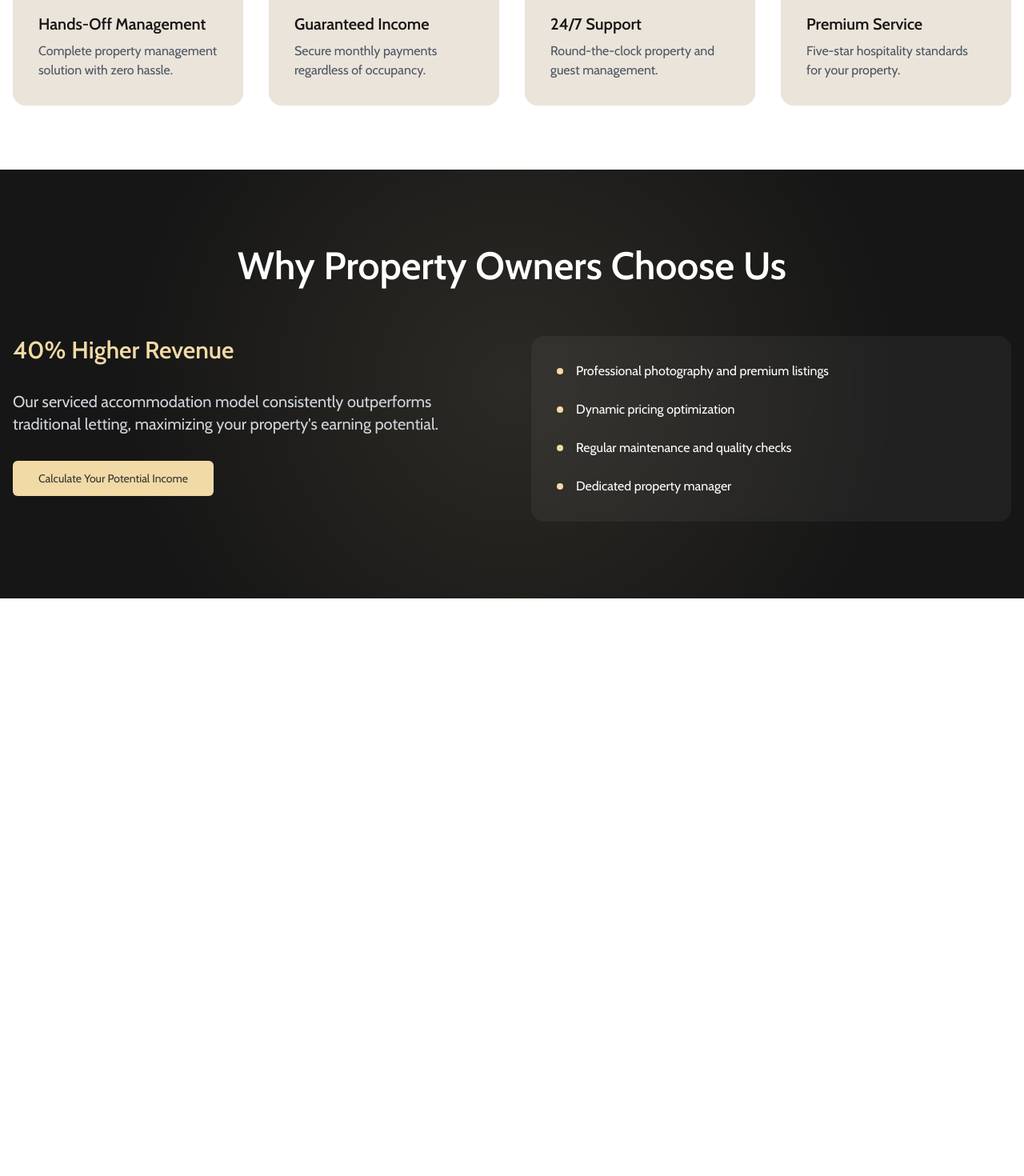
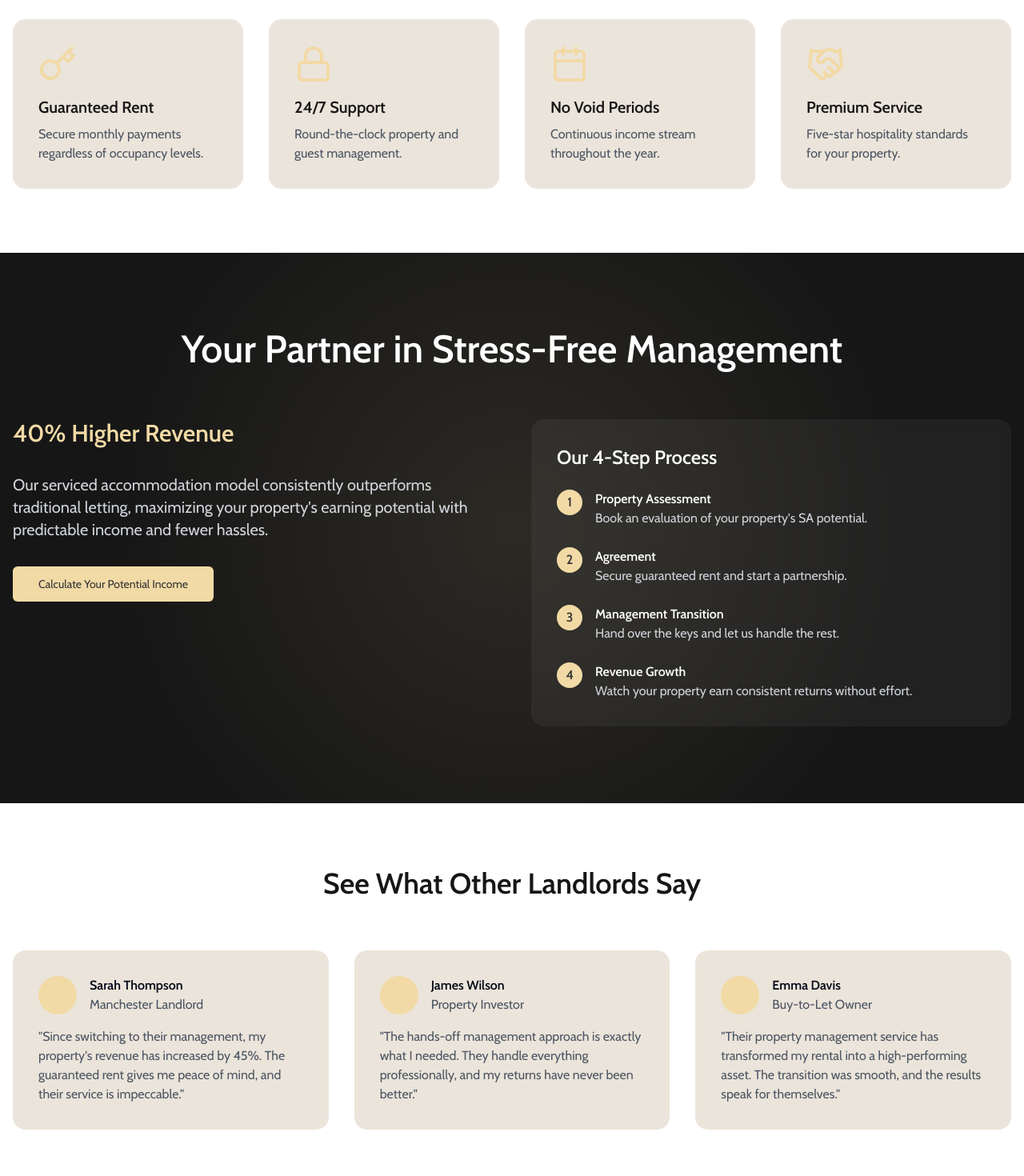
Before and after one commit to toaderiye1/LUPSite, a React (Vite) app: page /landlord in a window 1280 px wide. Shown: the part 960-2430 px from the top of the page at 80% size. Before the commit the page ends 1708 px from the top, so only its background shows below. Built offline with nearby package versions, Linux system fonts and the light colour scheme.

Commit message:
Update content on landing pages
Update content on investor and landlord landing pages with new copy.

```diff
--- a/src/pages/Landlord.tsx
+++ b/src/pages/Landlord.tsx
@@ -14,10 +14,10 @@ const Landlord = () => {
         <div className="container mx-auto px-4 relative">
           <div className="max-w-4xl space-y-8">
             <h1 className="text-5xl md:text-7xl font-bold leading-tight animate-fade-in">
-              Transform Your Property into a Premium Income Asset
+              I Help Landlords Maximise Their Property's Revenue with Hassle-Free Management
             </h1>
             <p className="text-xl md:text-2xl text-gray-300 animate-fade-in [animation-delay:200ms]">
-              Maximize your rental income with our professional serviced accommodation management.
+              Transform your property into a premium income asset with our professional serviced accommodation management.
             </p>
             <div className="animate-fade-in [animation-delay:400ms]">
               <Button
@@ -31,24 +31,25 @@ const Landlord = () => {
         </div>
       </section>
 
-      {/* Benefits Section */}
+      {/* End-to-End Management Section */}
       <section className="py-20 bg-white relative">
         <div className="container mx-auto px-4">
+          <h2 className="text-4xl font-bold text-brand-darkGrey text-center mb-16">End-to-End Professional Property Management</h2>
           <div className="grid grid-cols-1 md:grid-cols-2 lg:grid-cols-4 gap-8">
             <div className="p-8 bg-brand-cream rounded-2xl transform hover:scale-105 transition-duration-300">
               <Key className="w-12 h-12 mb-4 text-warm-bg" />
-              <h3 className="text-xl font-semibold text-brand-darkGrey">Hands-Off Management</h3>
-              <p className="text-gray-600 mt-2">Complete property management solution with zero hassle.</p>
+              <h3 className="text-xl font-semibold text-brand-darkGrey">Guaranteed Rent</h3>
+              <p className="text-gray-600 mt-2">Secure monthly payments regardless of occupancy levels.</p>
             </div>
             <div className="p-8 bg-brand-cream rounded-2xl transform hover:scale-105 transition-duration-300">
               <Lock className="w-12 h-12 mb-4 text-warm-bg" />
-              <h3 className="text-xl font-semibold text-brand-darkGrey">Guaranteed Income</h3>
-              <p className="text-gray-600 mt-2">Secure monthly payments regardless of occupancy.</p>
+              <h3 className="text-xl font-semibold text-brand-darkGrey">24/7 Support</h3>
+              <p className="text-gray-600 mt-2">Round-the-clock property and guest management.</p>
             </div>
             <div className="p-8 bg-brand-cream rounded-2xl transform hover:scale-105 transition-duration-300">
               <Calendar className="w-12 h-12 mb-4 text-warm-bg" />
-              <h3 className="text-xl font-semibold text-brand-darkGrey">24/7 Support</h3>
-              <p className="text-gray-600 mt-2">Round-the-clock property and guest management.</p>
+              <h3 className="text-xl font-semibold text-brand-darkGrey">No Void Periods</h3>
+              <p className="text-gray-600 mt-2">Continuous income stream throughout the year.</p>
             </div>
             <div className="p-8 bg-brand-cream rounded-2xl transform hover:scale-105 transition-duration-300">
               <Handshake className="w-12 h-12 mb-4 text-warm-bg" />
@@ -59,15 +60,15 @@ const Landlord = () => {
         </div>
       </section>
 
-      {/* Why Choose Us Section */}
+      {/* Why Partner With Us Section */}
       <section className="py-24 bg-brand-darkGrey text-white relative overflow-hidden">
         <div className="absolute inset-0 bg-[radial-gradient(circle_at_center,rgba(242,218,166,0.1),transparent_70%)]" />
         <div className="container mx-auto px-4 relative">
-          <h2 className="text-4xl md:text-5xl font-semibold mb-16 text-center">Why Property Owners Choose Us</h2>
+          <h2 className="text-4xl md:text-5xl font-semibold mb-16 text-center">Your Partner in Stress-Free Management</h2>
           <div className="grid grid-cols-1 md:grid-cols-2 gap-12">
             <div className="space-y-8">
               <h3 className="text-3xl font-semibold text-warm-bg">40% Higher Revenue</h3>
-              <p className="text-xl text-gray-300">Our serviced accommodation model consistently outperforms traditional letting, maximizing your property's earning potential.</p>
+              <p className="text-xl text-gray-300">Our serviced accommodation model consistently outperforms traditional letting, maximizing your property's earning potential with predictable income and fewer hassles.</p>
               <Button
                 className="bg-warm-bg text-warm-text hover:bg-warm-hover"
                 size="lg"
@@ -76,26 +77,92 @@ const Landlord = () => {
               </Button>
             </div>
             <div className="bg-white/5 backdrop-blur-sm p-8 rounded-2xl">
-              <ul className="space-y-6">
-                <li className="flex items-center space-x-4">
-                  <div className="w-2 h-2 bg-warm-bg rounded-full" />
-                  <span>Professional photography and premium listings</span>
-                </li>
-                <li className="flex items-center space-x-4">
-                  <div className="w-2 h-2 bg-warm-bg rounded-full" />
-                  <span>Dynamic pricing optimization</span>
-                </li>
-                <li className="flex items-center space-x-4">
-                  <div className="w-2 h-2 bg-warm-bg rounded-full" />
-                  <span>Regular maintenance and quality checks</span>
-                </li>
-                <li className="flex items-center space-x-4">
-                  <div className="w-2 h-2 bg-warm-bg rounded-full" />
-                  <span>Dedicated property manager</span>
-                </li>
-              </ul>
+              <h3 className="text-2xl font-semibold mb-6">Our 4-Step Process</h3>
+              <div className="space-y-6">
+                <div className="flex items-start space-x-4">
+                  <div className="w-8 h-8 bg-warm-bg rounded-full flex items-center justify-center text-warm-text font-bold">1</div>
+                  <div>
+                    <h4 className="font-semibold">Property Assessment</h4>
+                    <p className="text-gray-300">Book an evaluation of your property's SA potential.</p>
+                  </div>
+                </div>
+                <div className="flex items-start space-x-4">
+                  <div className="w-8 h-8 bg-warm-bg rounded-full flex items-center justify-center text-warm-text font-bold">2</div>
+                  <div>
+                    <h4 className="font-semibold">Agreement</h4>
+                    <p className="text-gray-300">Secure guaranteed rent and start a partnership.</p>
+                  </div>
+                </div>
+                <div className="flex items-start space-x-4">
+                  <div className="w-8 h-8 bg-warm-bg rounded-full flex items-center justify-center text-warm-text font-bold">3</div>
+                  <div>
+                    <h4 className="font-semibold">Management Transition</h4>
+                    <p className="text-gray-300">Hand over the keys and let us handle the rest.</p>
+                  </div>
+                </div>
+                <div className="flex items-start space-x-4">
+                  <div className="w-8 h-8 bg-warm-bg rounded-full flex items-center justify-center text-warm-text font-bold">4</div>
+                  <div>
+                    <h4 className="font-semibold">Revenue Growth</h4>
+                    <p className="text-gray-300">Watch your property earn consistent returns without effort.</p>
+                  </div>
+                </div>
+              </div>
             </div>
           </div>
+        </div>
+      </section>
+
+      {/* Success Stories Section */}
+      <section className="py-20 bg-white">
+        <div className="container mx-auto px-4">
+          <h2 className="text-4xl font-bold text-brand-darkGrey text-center mb-16">See What Other Landlords Say</h2>
+          <div className="grid grid-cols-1 md:grid-cols-2 lg:grid-cols-3 gap-8">
+            <div className="bg-brand-cream p-8 rounded-2xl">
+              <div className="flex items-center mb-4">
+                <div className="w-12 h-12 bg-warm-bg rounded-full"></div>
+                <div className="ml-4">
+                  <h4 className="font-semibold">Sarah Thompson</h4>
+                  <p className="text-gray-600">Manchester Landlord</p>
+                </div>
+              </div>
+              <p className="text-gray-600">"Since switching to their management, my property's revenue has increased by 45%. The guaranteed rent gives me peace of mind, and their service is impeccable."</p>
+            </div>
+            <div className="bg-brand-cream p-8 rounded-2xl">
+              <div className="flex items-center mb-4">
+                <div className="w-12 h-12 bg-warm-bg rounded-full"></div>
+                <div className="ml-4">
+                  <h4 className="font-semibold">James Wilson</h4>
+                  <p className="text-gray-600">Property Investor</p>
+                </div>
+              </div>
+              <p className="text-gray-600">"The hands-off management approach is exactly what I needed. They handle everything professionally, and my returns have never been better."</p>
+            </div>
+            <div className="bg-brand-cream p-8 rounded-2xl">
+              <div className="flex items-center mb-4">
+                <div className="w-12 h-12 bg-warm-bg rounded-full"></div>
+                <div className="ml-4">
+                  <h4 className="font-semibold">Emma Davis</h4>
+                  <p className="text-gray-600">Buy-to-Let Owner</p>
+                </div>
+              </div>
+              <p className="text-gray-600">"Their property management service has transformed my rental into a high-performing asset. The transition was smooth, and the results speak for themselves."</p>
+            </div>
+          </div>
+        </div>
+      </section>
+
+      {/* CTA Section */}
+      <section className="py-20 bg-brand-darkGrey text-white">
+        <div className="container mx-auto px-4 text-center">
+          <h2 className="text-4xl font-bold mb-8">Let Us Manage Your Property Today!</h2>
+          <p className="text-xl text-gray-300 mb-8 max-w-2xl mx-auto">Transform your property into a premium income asset with our professional management services. Book a property assessment today.</p>
+          <Button
+            className="bg-warm-bg text-warm-text hover:bg-warm-hover transition-all duration-300 transform hover:scale-105"
+            size="lg"
+          >
+            Book Your Property Assessment <ArrowRight className="ml-2" />
+          </Button>
         </div>
       </section>
     </div>
```
Also changed, not shown: src/pages/Investor.tsx (+77 -32 lines).
